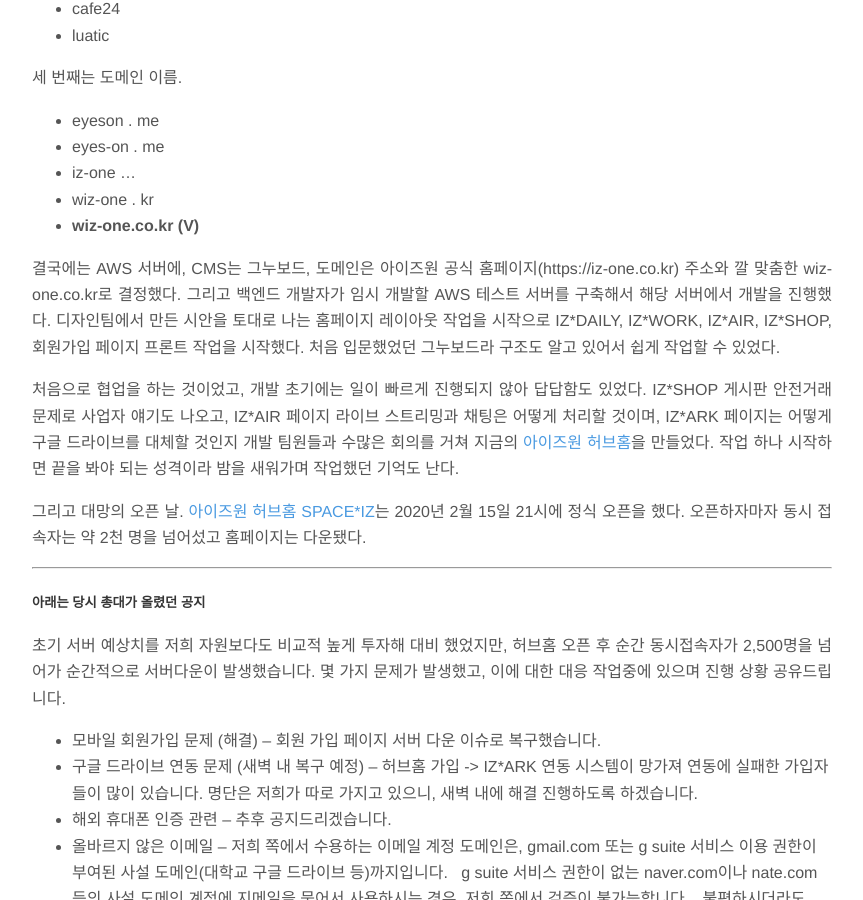
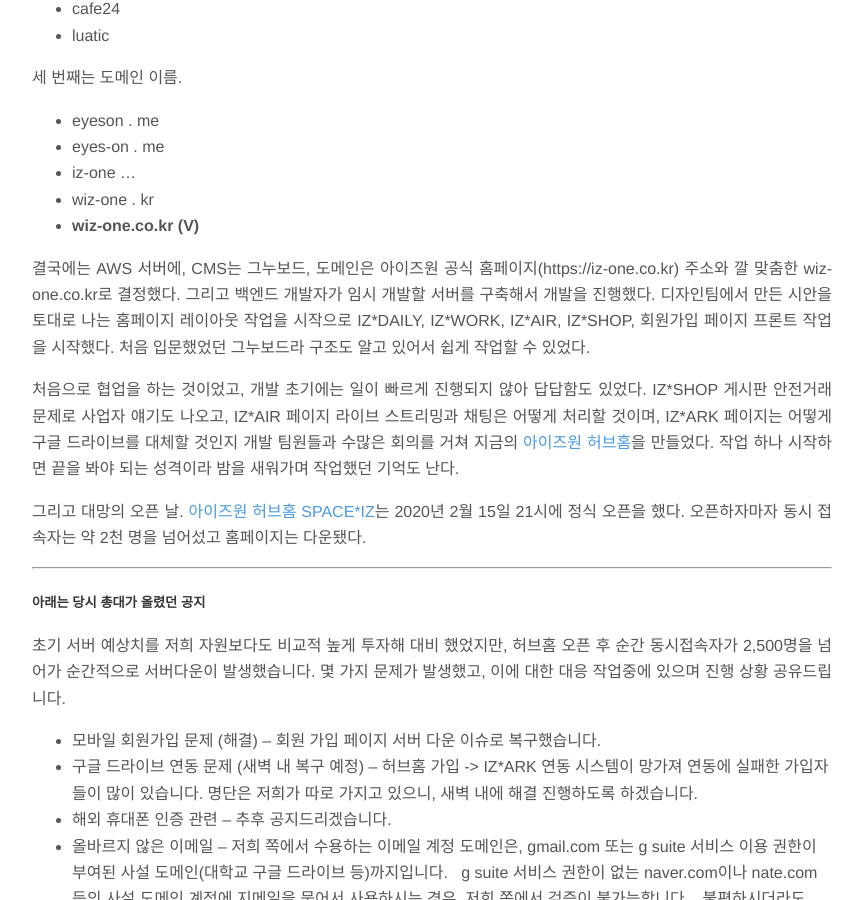
Before and after one commit to Taemni/taemni.github.io, a Jekyll site: the page built from _posts/space-iz-2/2021-07-03-space-iz-2.md, in a window 1280 px wide and 900 px high, scrolled down 909 px. Shown: the whole window, without its empty margins (208-1071 px from the left). Built offline with Jekyll 4.4.1, drawn with Linux system fonts in a browser that asks for light colours; nearby versions of some CDN libraries.

Commit message:
Refine text

```diff
--- a/_posts/space-iz-2/2021-07-03-space-iz-2.md
+++ b/_posts/space-iz-2/2021-07-03-space-iz-2.md
@@ -38,7 +38,7 @@ IZ\*ARK를 처음 만들었던 팀원이 수능 끝나고 복귀하면서 아이
 - wiz-one . kr
 - **wiz-one.co.kr (V)**
 
- 결국에는 AWS 서버에, CMS는 그누보드, 도메인은 아이즈원 공식 홈페이지(https://iz-one.co.kr) 주소와 깔 맞춤한 wiz-one.co.kr로 결정했다. 그리고 백엔드 개발자가 임시 개발할 AWS 테스트 서버를 구축해서 해당 서버에서 개발을 진행했다. 디자인팀에서 만든 시안을 토대로 나는 홈페이지 레이아웃 작업을 시작으로 IZ\*DAILY, IZ\*WORK, IZ\*AIR, IZ\*SHOP, 회원가입 페이지 프론트 작업을 시작했다. 처음 입문했었던 그누보드라 구조도 알고 있어서 쉽게 작업할 수 있었다.
+ 결국에는 AWS 서버에, CMS는 그누보드, 도메인은 아이즈원 공식 홈페이지(https://iz-one.co.kr) 주소와 깔 맞춤한 wiz-one.co.kr로 결정했다. 그리고 백엔드 개발자가 임시 개발할 서버를 구축해서 개발을 진행했다. 디자인팀에서 만든 시안을 토대로 나는 홈페이지 레이아웃 작업을 시작으로 IZ\*DAILY, IZ\*WORK, IZ\*AIR, IZ\*SHOP, 회원가입 페이지 프론트 작업을 시작했다. 처음 입문했었던 그누보드라 구조도 알고 있어서 쉽게 작업할 수 있었다.
 
 처음으로 협업을 하는 것이었고, 개발 초기에는 일이 빠르게 진행되지 않아 답답함도 있었다. IZ\*SHOP 게시판 안전거래 문제로 사업자 얘기도 나오고, IZ\*AIR 페이지 라이브 스트리밍과 채팅은 어떻게 처리할 것이며, IZ\*ARK 페이지는 어떻게 구글 드라이브를 대체할 것인지 개발 팀원들과 수많은 회의를 거쳐 지금의 [아이즈원 허브홈](https://wiz-one.co.kr/)을 만들었다. 작업 하나 시작하면 끝을 봐야 되는 성격이라 밤을 새워가며 작업했던 기억도 난다.
 
```
